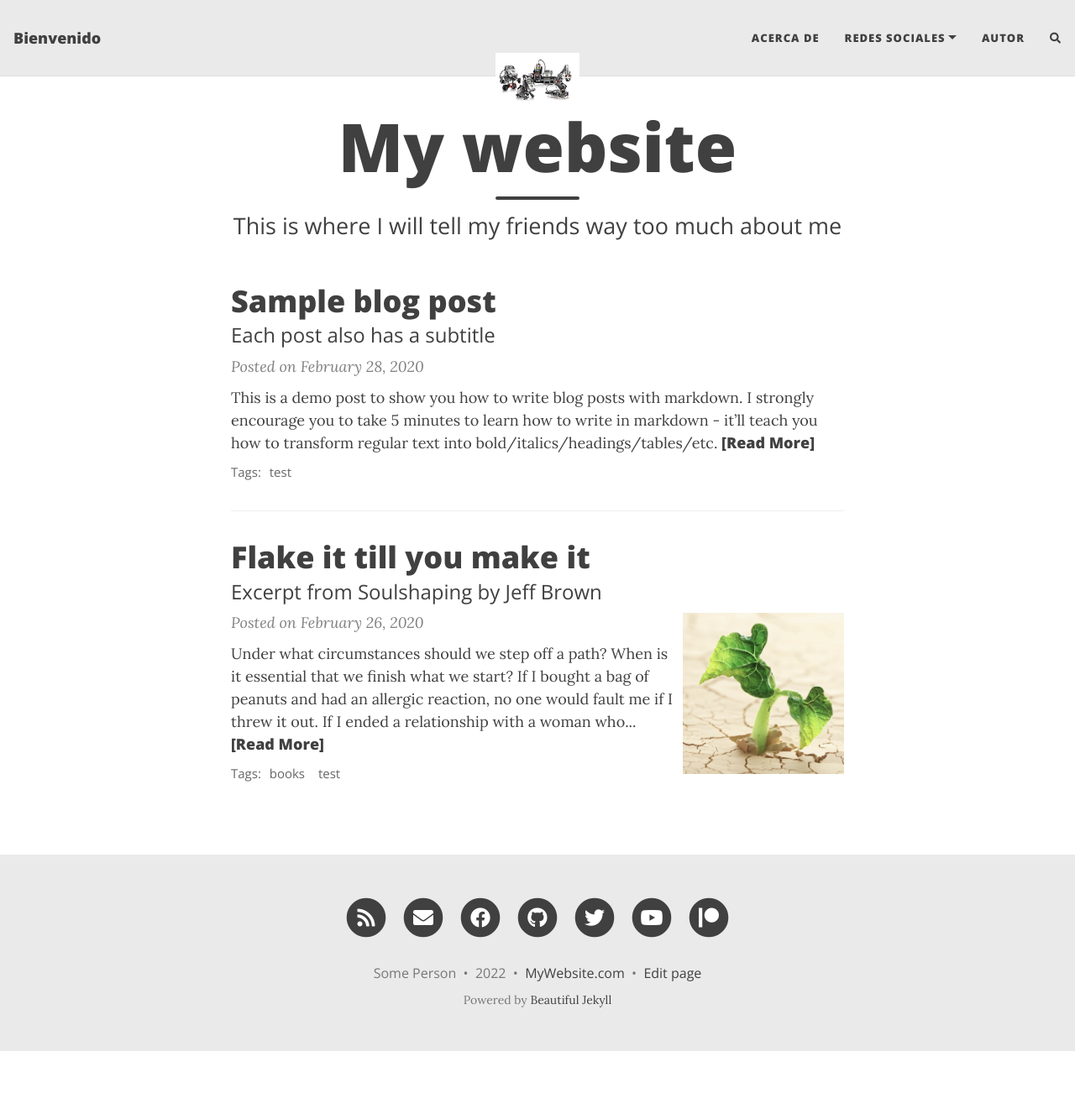
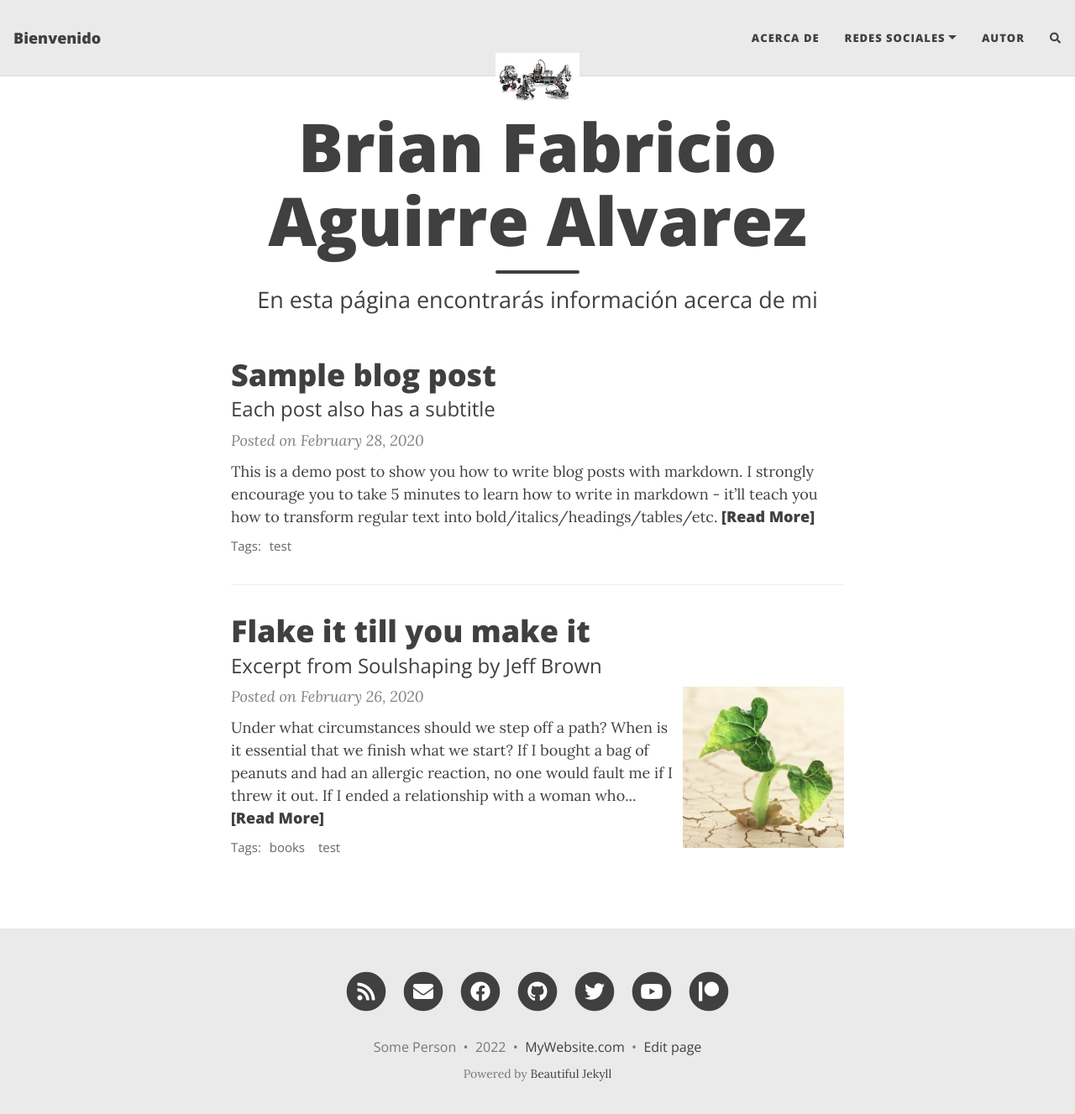
Before and after one commit to Brian27alv/Brian27alv.github.io, a Jekyll site: the page built from index.html, in a window 1280 px wide and 1340 px high. Shown: the top 1327 px of the window at 84% size. Built offline with Jekyll 4.4.1, drawn with Linux system fonts in a browser that asks for light colours; nearby versions of some CDN libraries; the list of posts is cut into pages by our own code; comment, search, counter and statistics services are not loaded.

Commit message:
Update index.html

```diff
--- a/index.html
+++ b/index.html
@@ -1,5 +1,5 @@
 ---
 layout: home
-title: My website
-subtitle: This is where I will tell my friends way too much about me
+title: Brian Fabricio Aguirre Alvarez
+subtitle: En esta página encontrarás información acerca de mi
 ---
```
